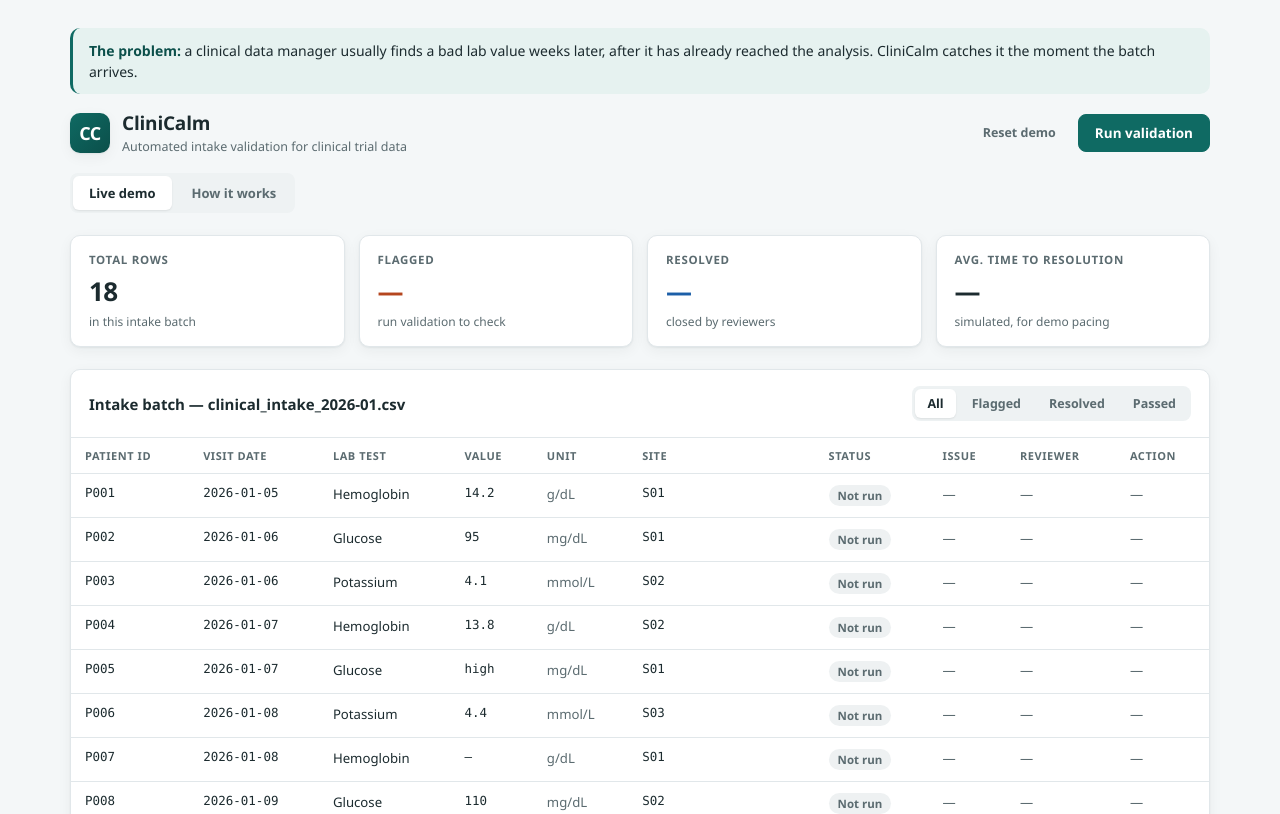
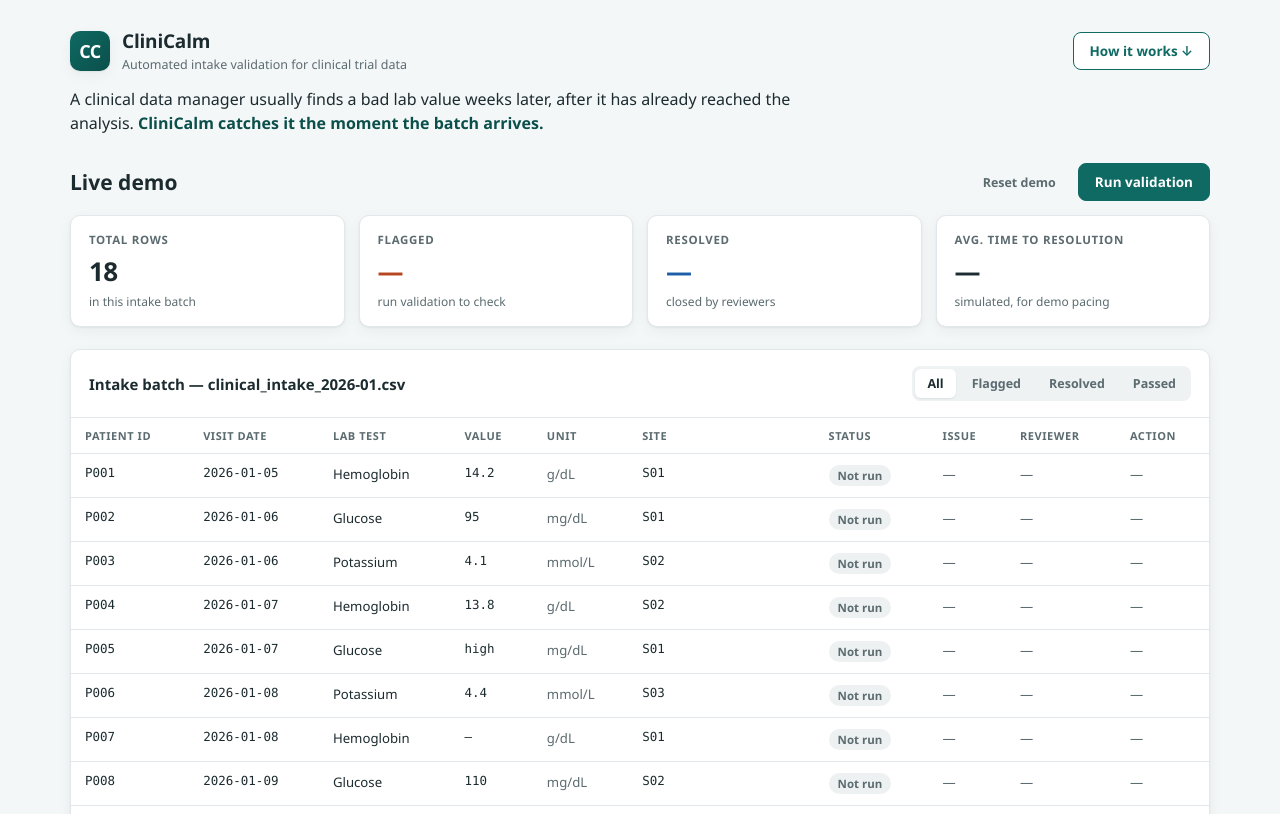
Before and after one commit to aabbagani/clinicalm, a plain HTML site: page index.html in a window 1280 px wide. Shown: the top 814 px of the page. Drawn offline with Linux system fonts and the light colour scheme.

Commit message:
One page: demo controls with the demo, How it works below as a button

```diff
--- a/index.html
+++ b/index.html
@@ -154,8 +154,17 @@
     border-radius: 8px;
     padding: 3px;
     width: fit-content;
-    margin-bottom: 22px;
   }
+
+  /* Same shape as Run validation, outlined so the demo's main action stays the one filled button. */
+  .how-link { display: inline-block; border-color: var(--brand); color: var(--brand); text-decoration: none; white-space: nowrap; }
+  .how-link:hover { background: var(--brand-tint); }
+  .section-head {
+    display: flex; align-items: center; justify-content: space-between;
+    gap: 12px; flex-wrap: wrap; margin-bottom: 14px;
+  }
+  .section-head h2 { font-size: 21px; margin: 0; font-weight: 700; }
+  #howView { margin-top: 44px; padding-top: 32px; border-top: 1px solid var(--border); scroll-margin-top: 16px; }
 
   .view-switch button {
     border: none;
@@ -473,12 +482,11 @@
   .step-card h4 { margin: 0 0 4px; font-size: 13.5px; }
   .step-card p { margin: 0; font-size: 12.5px; color: var(--text-muted); line-height: 1.5; }
 
-  .problem {
-    margin: 0 0 16px; padding: 12px 16px;
-    background: var(--brand-tint); border-left: 3px solid var(--brand); border-radius: var(--radius);
-    font-size: 14px; color: var(--text); line-height: 1.5;
+  .lede {
+    margin: -4px 0 28px; max-width: 760px;
+    font-size: 16px; line-height: 1.5; color: var(--text);
   }
-  .problem strong { color: var(--brand-dark); }
+  .lede strong { color: var(--brand-dark); }
   .byline { font-size: 13px; color: var(--text-muted); margin: 28px 0 0; padding: 14px 0 28px; border-top: 1px solid var(--border); text-align: center; }
   .byline a { color: var(--brand); }
 
@@ -583,8 +591,6 @@
 </head>
 <body>
   <div class="app">
-    <p class="problem"><strong>The problem:</strong> a clinical data manager usually finds a bad lab value weeks later, after it has already reached the analysis. CliniCalm catches it the moment the batch arrives.</p>
-
     <header class="topbar">
       <div class="brand">
         <div class="brand-mark">CC</div>
@@ -593,18 +599,20 @@
           <p>Automated intake validation for clinical trial data</p>
         </div>
       </div>
-      <div class="top-actions">
-        <button class="btn btn-ghost btn-sm" id="resetBtn">Reset demo</button>
-        <button class="btn btn-primary" id="runBtn">Run validation</button>
-      </div>
+      <a class="btn how-link" href="#howView">How it works &#8595;</a>
     </header>
 
-    <nav class="view-switch" id="viewSwitch">
-      <button class="active" data-view="demo">Live demo</button>
-      <button data-view="how">How it works</button>
-    </nav>
+    <p class="lede">A clinical data manager usually finds a bad lab value weeks later, after it has already reached the analysis. <strong>CliniCalm catches it the moment the batch arrives.</strong></p>
+
 
     <section id="demoView">
+      <div class="section-head">
+        <h2>Live demo</h2>
+        <div class="top-actions">
+          <button class="btn btn-ghost btn-sm" id="resetBtn">Reset demo</button>
+          <button class="btn btn-primary" id="runBtn">Run validation</button>
+        </div>
+      </div>
       <section class="summary">
         <div class="card">
           <div class="label">Total rows</div>
@@ -646,7 +654,7 @@
       </footer>
     </section>
 
-    <section id="howView" class="how-section" hidden>
+    <section id="howView" class="how-section">
       <div class="how-header">
         <h2>How CliniCalm works</h2>
         <p>Catch the problem at step one instead of step five.</p>
@@ -1395,18 +1403,6 @@
   });
 
   // ---------------------------------------------------------------------
-  // Events — view switch (Live demo / How it works)
-  // ---------------------------------------------------------------------
-  document.getElementById("viewSwitch").addEventListener("click", function (e) {
-    var btn = e.target.closest("button[data-view]");
-    if (!btn) return;
-    var view = btn.getAttribute("data-view");
-    Array.prototype.forEach.call(this.querySelectorAll("button"), function (b) { b.classList.toggle("active", b === btn); });
-    document.getElementById("demoView").hidden = view !== "demo";
-    document.getElementById("howView").hidden = view !== "how";
-  });
-
-  // ---------------------------------------------------------------------
   // Events — finding modal
   // ---------------------------------------------------------------------
   document.getElementById("modalCloseX").addEventListener("click", closeModal);
```
